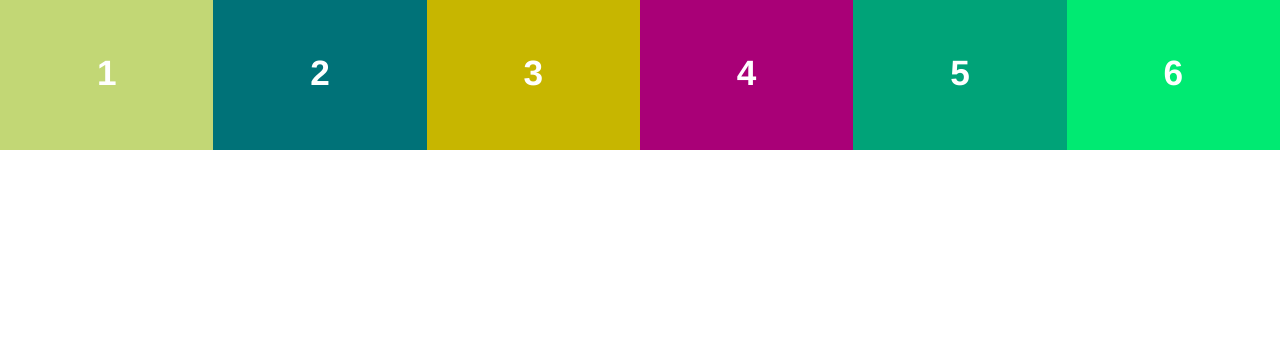
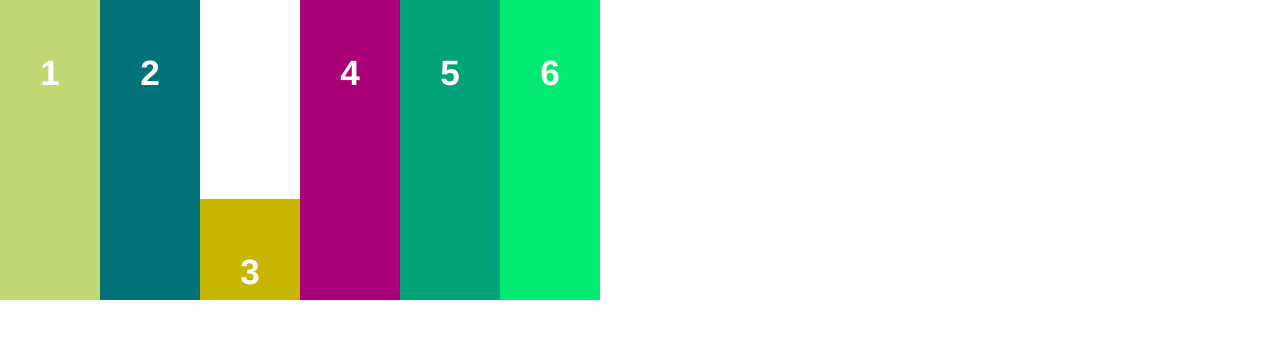
Before and after one commit to jalanya/css-flexbox-fundamentals, a plain HTML site: page project1/index.html in a window 1280 px wide. Drawn offline with Linux system fonts and the light colour scheme.

Commit message:
FEAT: Project 1 - Finishing Our Flexbox Playground, using justify-content, align-items and align-self

```diff
--- a/project1/css/custom.css
+++ b/project1/css/custom.css
@@ -9,12 +9,13 @@ ul#flex-container {
   display: flex;
   flex-direction: row;
   flex-wrap: wrap;
+  /* justify-content: space-around; */
+  height: 300px;
+  align-items: stretch;
 }
 
 ul li {
-  flex-grow: 1;
   width: 100px;
-  height: 150px;
   padding-top: 45px;
   color:#fff;
   font-weight: bold;
@@ -32,6 +33,7 @@ ul li:nth-child(2) {
 
 ul li:nth-child(3) {
   background: #c7b600;
+  align-self: flex-end;
 }
 
 ul li:nth-child(4) {
```
